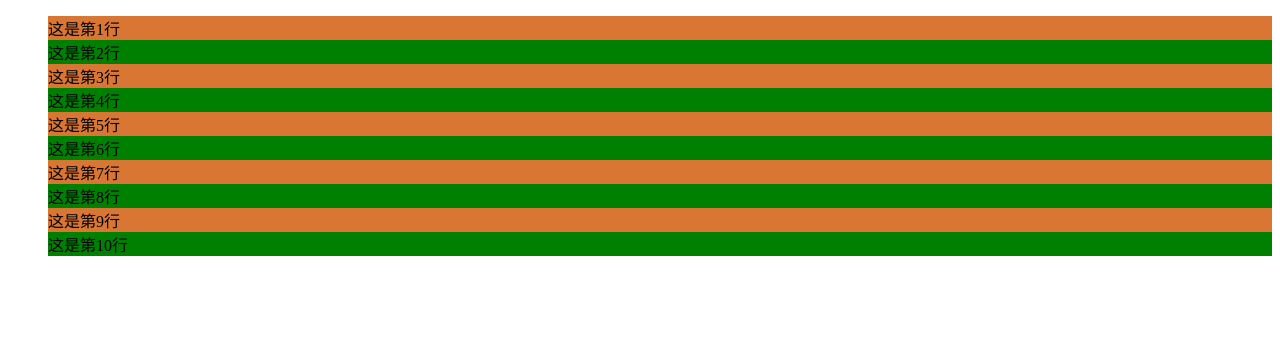
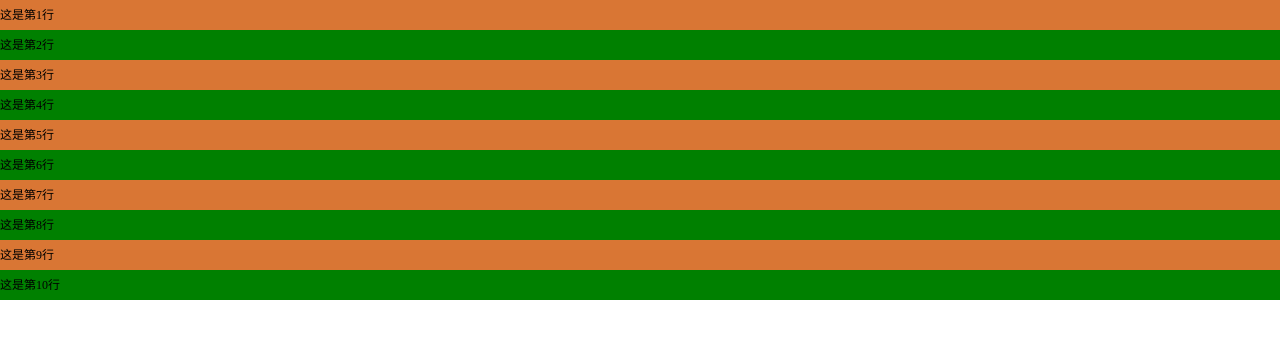
Before and after one commit to ouyang1203/Vue, a website built with webpack: page src/index.html in a window 1280 px wide. Built offline with nearby package versions, Linux system fonts and the light colour scheme.

Commit message:
CSS样式表引入

```diff
--- a/src/css/index.css
+++ b/src/css/index.css
@@ -1,3 +1,15 @@
+html,body{
+    padding: 0;
+    margin: 0;
+    li{
+        font-size: 12px;
+        line-height:30px;
+    }
+}
+ul{
+    padding: 0;
+    margin: 0;
+}
 li{
     list-style: none;
 }
--- a/src/main.js
+++ b/src/main.js
@@ -14,6 +14,12 @@ import $ from 'jquery'
  * 1. 如果想要打包处理CSS文件，则需要安装npm i style-loader css-loader -D 到本地项目中
  * 2. 打开webpack.config.js配置文件，在里面新增一个配置节点叫做module,它是一个对象，在这个module对象里有rules属性，
  * 这个rules对象是数组，里面存放了所有第三方文件的匹配和处理规则
+ *
+ * 注意webpack处理第三方文件类型的过程：
+ * 1. 发现要处理的文件不是JS文件，然后就去配置文件中查找第三方loader规则
+ * 2. 如果能找到对应的规则，就会调用对应的loader处理这种类型文件
+ * 3. 在调用loader的时候是从后往前调用的
+ * 4. 当最后一个loader调用完毕，会把处理的结果直接交给webpack进行打包合并最终输出到bundle.js中去
  * */
 import './css/index.css'
 
```
Also changed, not shown: README.md.
